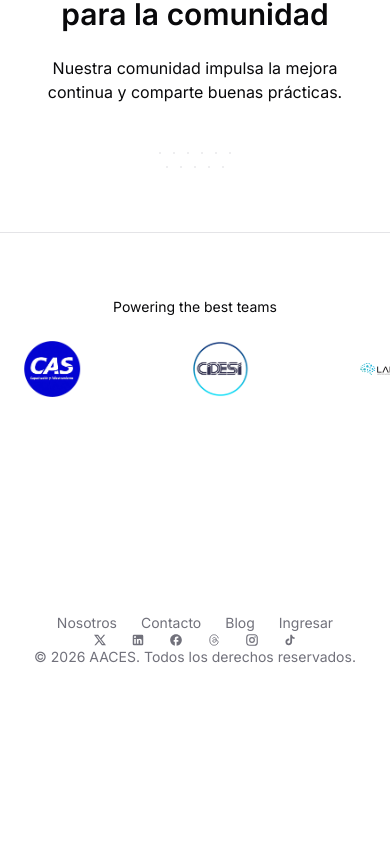
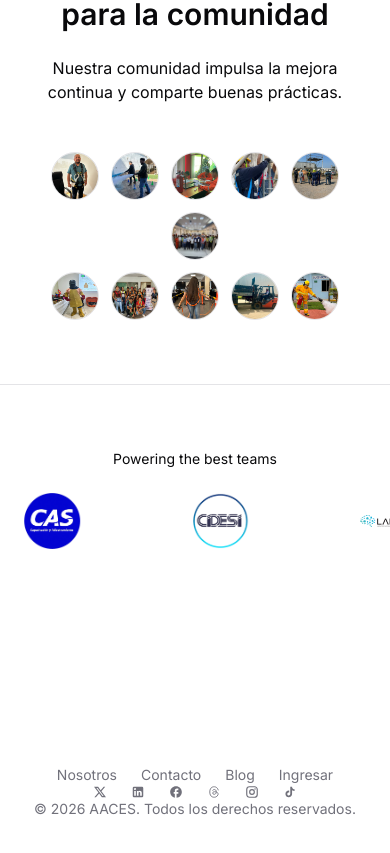
Before and after one commit to steveluis26/AACES2, a Next.js app in the folder frontend/: page / in a window 390 px wide. Shown: the part 1070-1923 px from the top of the page. Before the commit the page ends 1801 px from the top, so only its background shows below. Built offline with nearby package versions, Linux system fonts and the light colour scheme.

Commit message:
fix: responsive community avatars on mobile

```diff
--- a/frontend/src/components/content-6.tsx
+++ b/frontend/src/components/content-6.tsx
@@ -11,8 +11,8 @@ export default function CommunitySection() {
                     </h2>
                     <p className="mt-6">Nuestra comunidad impulsa la mejora continua y comparte buenas prácticas.</p>
                 </div>
-                <div className="mx-auto mt-12 space-y-3">
-                    <div className="flex justify-center gap-3">
+                <div className="mx-auto mt-12 max-w-sm sm:max-w-none space-y-3">
+                    <div className="flex justify-center gap-3 flex-wrap">
                         {[
                             '/1.jpg',
                             '/2.jpg',
@@ -21,12 +21,12 @@ export default function CommunitySection() {
                             '/5.jpg',
                             '/6.jpg',
                         ].map((src, i) => (
-                            <Link key={`r1-${i}`} href="https://github.com/meschacirung" target="_blank" title="Méschac Irung" className="relative block w-14 h-14 rounded-full border overflow-hidden">
-                                <Image className="object-cover" alt={`Avatar ${i+1}`} src={src} fill sizes="56px" />
+                            <Link key={`r1-${i}`} href="https://github.com/meschacirung" target="_blank" title="Méschac Irung" className="relative block w-12 h-12 sm:w-14 sm:h-14 rounded-full border overflow-hidden">
+                                <Image className="object-cover" alt={`Avatar ${i+1}`} src={src} fill sizes="48px" />
                             </Link>
                         ))}
                     </div>
-                    <div className="flex justify-center gap-3">
+                    <div className="flex justify-center gap-3 flex-wrap">
                         {[
                             '/7.jpg',
                             '/8.jpg',
@@ -34,8 +34,8 @@ export default function CommunitySection() {
                             '/10.jpg',
                             '/11.jpg',
                         ].map((src, i) => (
-                            <Link key={`r2-${i}`} href="https://github.com/meschacirung" target="_blank" title="Méschac Irung" className="relative block w-14 h-14 rounded-full border overflow-hidden">
-                                <Image className="object-cover" alt={`Avatar ${i+7}`} src={src} fill sizes="56px" />
+                            <Link key={`r2-${i}`} href="https://github.com/meschacirung" target="_blank" title="Méschac Irung" className="relative block w-12 h-12 sm:w-14 sm:h-14 rounded-full border overflow-hidden">
+                                <Image className="object-cover" alt={`Avatar ${i+7}`} src={src} fill sizes="48px" />
                             </Link>
                         ))}
                     </div>
```
